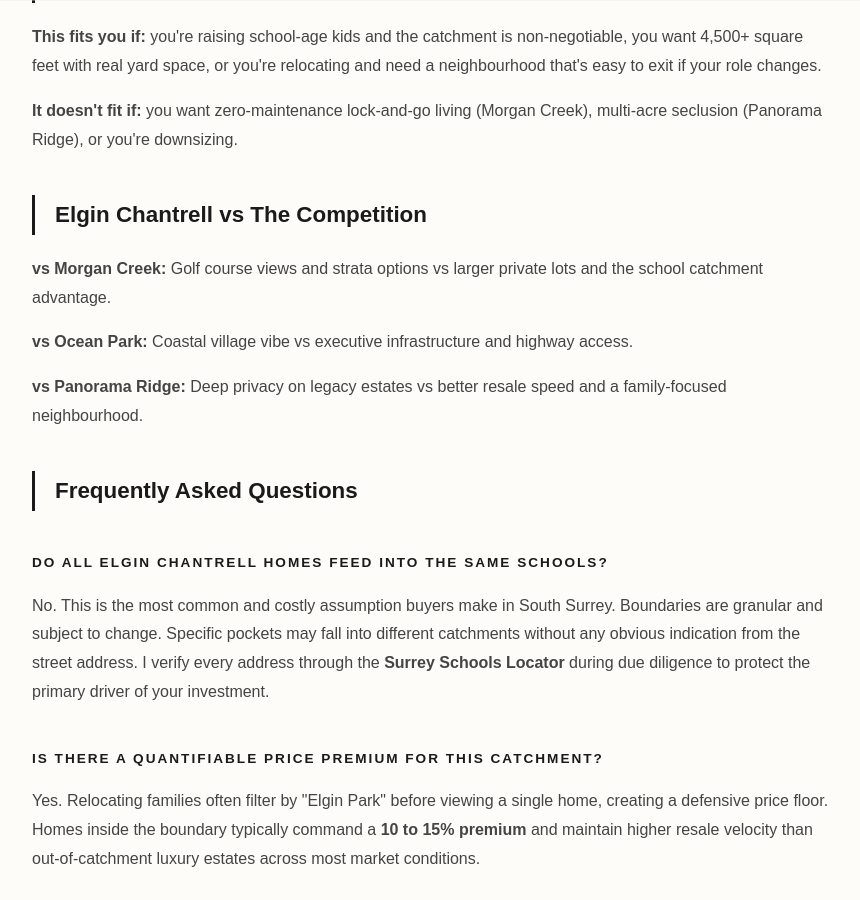
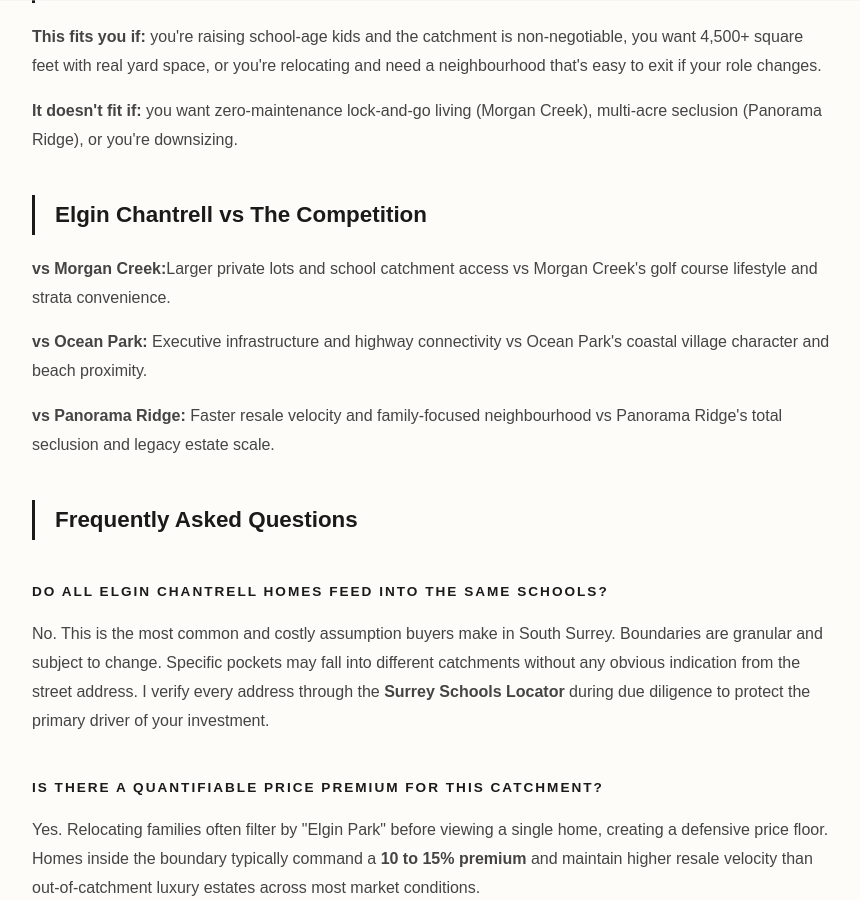
Before and after one commit to gvancouverhomes/tanvirbhupal-site, a Jekyll site: the page built from neighbourhoods/elgin-chantrell.md, in a window 1280 px wide and 900 px high, scrolled down 877 px. Shown: the whole window, without its empty margins (208-1068 px from the left). Built offline with Jekyll 4.4.1, drawn with Linux system fonts in a browser that asks for light colours.

Commit message:
vs rewrite

```diff
--- a/neighbourhoods/elgin-chantrell.md
+++ b/neighbourhoods/elgin-chantrell.md
@@ -91,9 +91,9 @@ faq_schema: |
     <p><strong>It doesn't fit if:</strong> you want zero-maintenance lock-and-go living (Morgan Creek), multi-acre seclusion (Panorama Ridge), or you're downsizing.</p>
 
     <h2 class="section-title">Elgin Chantrell vs The Competition</h2>
-    <p><strong>vs Morgan Creek:</strong> Golf course views and strata options vs larger private lots and the school catchment advantage.</p>
-    <p><strong>vs Ocean Park:</strong> Coastal village vibe vs executive infrastructure and highway access.</p>
-    <p><strong>vs Panorama Ridge:</strong> Deep privacy on legacy estates vs better resale speed and a family-focused neighbourhood.</p>
+    <p><strong>vs Morgan Creek:</strong>Larger private lots and school catchment access vs Morgan Creek's golf course lifestyle and strata convenience.</p>
+    <p><strong>vs Ocean Park:</strong> Executive infrastructure and highway connectivity vs Ocean Park's coastal village character and beach proximity.</p>
+    <p><strong>vs Panorama Ridge:</strong> Faster resale velocity and family-focused neighbourhood vs Panorama Ridge's total seclusion and legacy estate scale.</p>
 
     <h2 class="section-title">Frequently Asked Questions</h2>
 
```
